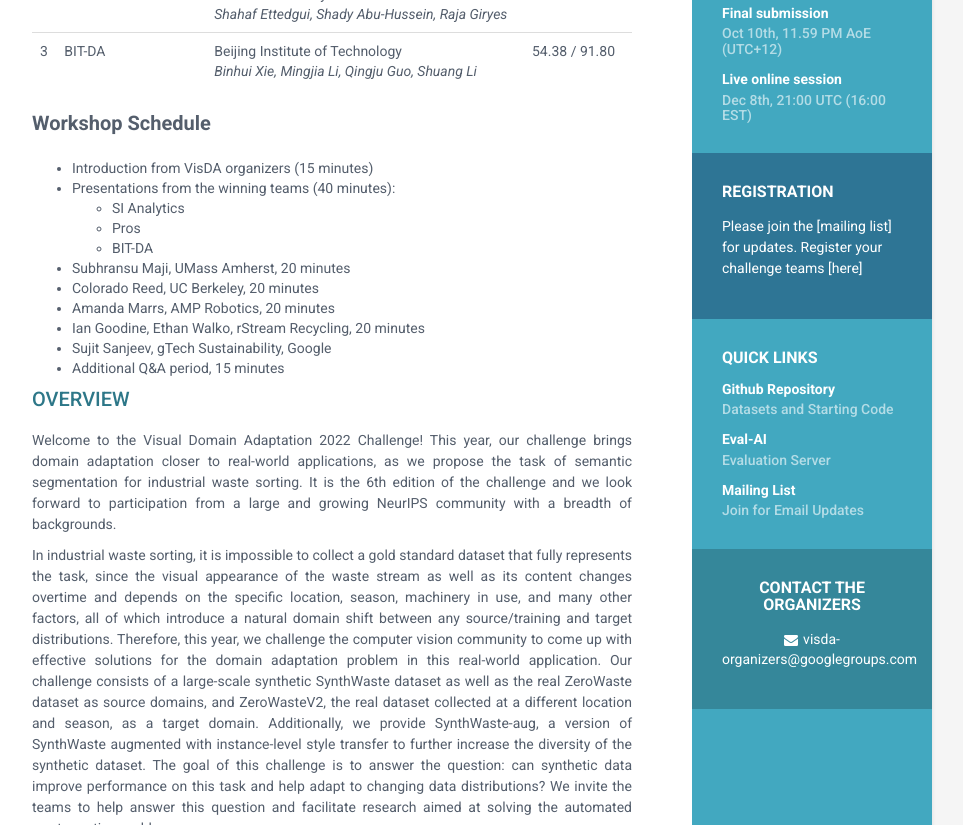
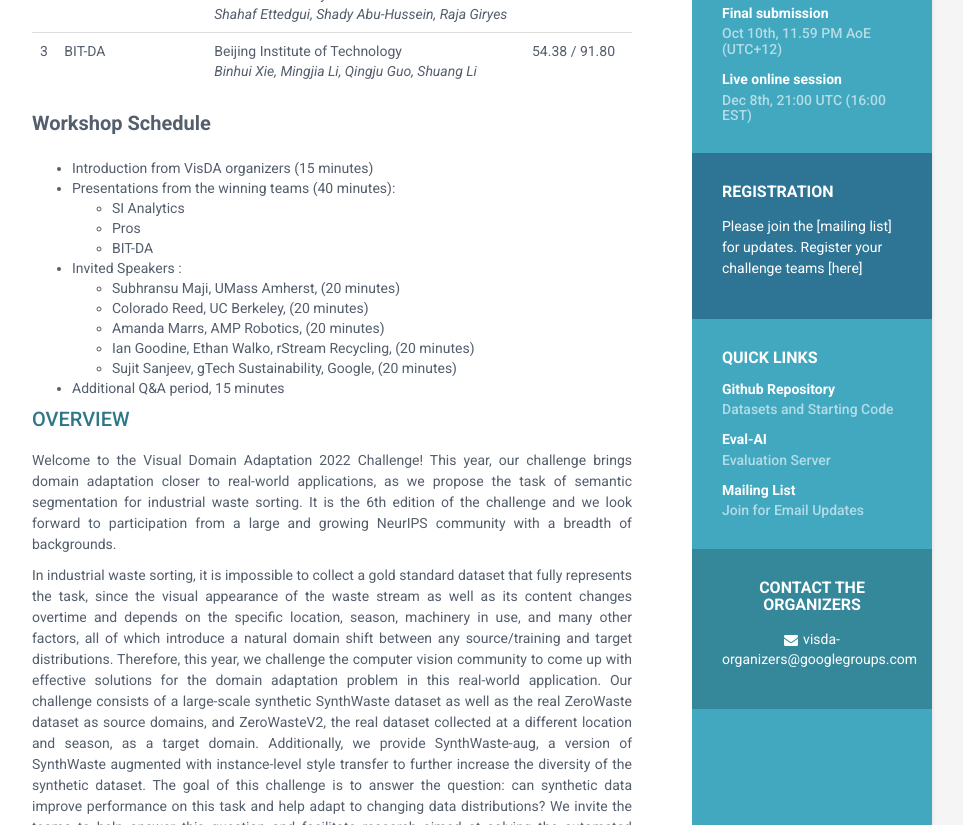
Before and after one commit to VisionLearningGroup/visda-2022, a Jekyll site: the page built from index.html, in a window 1280 px wide and 900 px high, scrolled down 542 px, cut to the strip 0-825 px from the top of the window. Shown: the whole strip, without its empty margins (188-1151 px from the left). Built offline with Jekyll 4.4.1, drawn with Linux system fonts in a browser that asks for light colours.

Commit message:
change in schedule

```diff
--- a/index.html
+++ b/index.html
@@ -69,13 +69,16 @@ We are happy to announce the live online session for VisDA-2022 NeurIPS workshop
       <li>BIT-DA</li>
     </ul>
   </li>
-
-  <li>Subhransu Maji, UMass Amherst, 20 minutes </li>
-  <li>Colorado Reed, UC Berkeley, 20 minutes </li>
-  <li>Amanda Marrs, AMP Robotics, 20 minutes</li>
-  <li>Ian Goodine, Ethan Walko, rStream Recycling, 20 minutes</li>
-  <li>Sujit Sanjeev, gTech Sustainability, Google</li>
-  <li>Additional Q&A period, 15 minutes</li>
+  <li> Invited Speakers :
+  <ul>
+    <li>Subhransu Maji, UMass Amherst, (20 minutes)</li>
+    <li>Colorado Reed, UC Berkeley, (20 minutes) </li>
+    <li>Amanda Marrs, AMP Robotics, (20 minutes)</li>
+    <li>Ian Goodine, Ethan Walko, rStream Recycling, (20 minutes)</li>
+    <li>Sujit Sanjeev, gTech Sustainability, Google, (20 minutes)</li>
+  </ul>
+  </li>
+    <li>Additional Q&A period, 15 minutes</li>
 </ul>
 
 <!--
```
